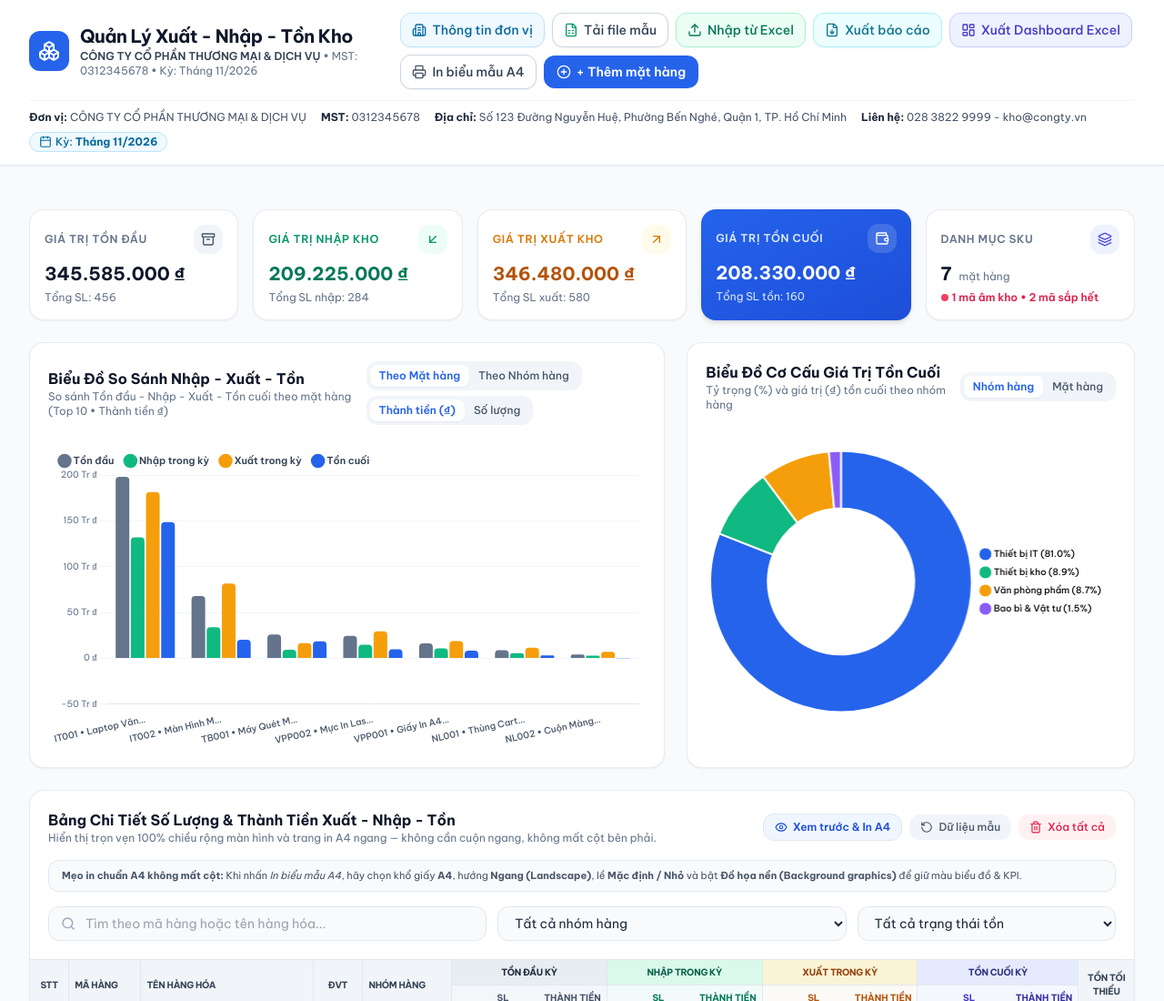
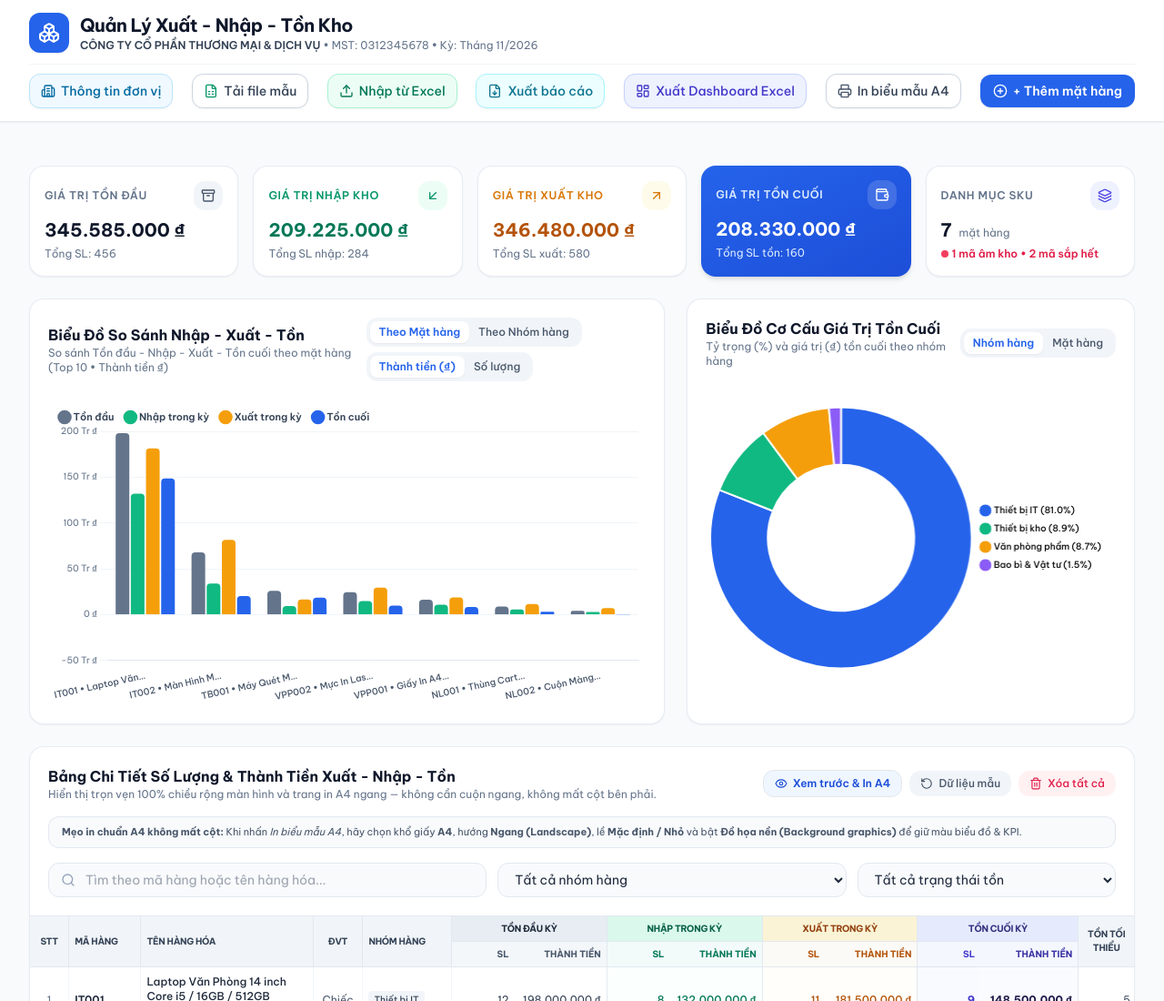
Before and after one commit to caohoailinh/nhap-xuat-ton, a plain HTML site: page index.html in a window 1280 px wide. Shown: the top 1100 px of the page at 91% size. Drawn offline with nearby package versions, Linux system fonts and the light colour scheme.

Commit message:
Refactor header structure and action buttons

```diff
--- a/index.html
+++ b/index.html
@@ -182,7 +182,11 @@
         </div>
 
         <!-- Action Toolbar -->
-                <div class="flex flex-wrap items-center gap-2">
+
+    </div>
+
+    <!-- Thanh thông tin nhanh đơn vị, MST, địa chỉ, liên hệ & kỳ báo cáo -->
+    <div id="header-company-bar" class="mt-3 pt-2.5 border-t border-slate-100 flex flex-wrap items-center justify-between gap-2 text-xs text-slate-600">
         <!-- Company Info Settings -->
         <button onclick="openCompanyModal()" class="inline-flex items-center gap-1.5 px-3 py-2 text-xs sm:text-sm font-medium text-sky-700 bg-sky-50 border border-sky-200 rounded-xl hover:bg-sky-100 active:bg-sky-200 transition shadow-sm" title="Cấu hình Tên đơn vị, MST, Địa chỉ & Kỳ báo cáo">
             <i data-lucide="building-2" class="w-4 h-4"></i>
@@ -201,6 +205,8 @@
             <span>Nhập từ Excel</span>
         </button>
 
+
+
         <!-- Export Detailed Report Excel -->
         <button type="button" onclick="exportDetailReportExcel()" class="inline-flex items-center gap-1.5 px-3 py-2 text-xs sm:text-sm font-medium text-cyan-700 bg-cyan-50 border border-cyan-200 rounded-xl hover:bg-cyan-100 active:bg-cyan-200 transition shadow-sm" title="Xuất file Excel chi tiết hàng hóa kèm dòng Tổng cộng">
             <i data-lucide="file-down" class="w-4 h-4"></i>
@@ -224,23 +230,6 @@
             <i data-lucide="plus-circle" class="w-4 h-4"></i>
             <span>+ Thêm mặt hàng</span>
         </button>
-                </div>
-            </div>
-
-            <!-- Thanh thông tin nhanh đơn vị, MST, địa chỉ, liên hệ & kỳ báo cáo -->
-            <div id="header-company-bar" class="mt-3 pt-2.5 border-t border-slate-100 flex flex-wrap items-center justify-between gap-2 text-xs text-slate-600">
-                <div class="flex flex-wrap items-center gap-x-4 gap-y-1 min-w-0">
-                    <span><strong class="text-slate-800">Đơn vị:</strong> <span id="bar-company-name">-</span></span>
-                    <span><strong class="text-slate-800">MST:</strong> <span id="bar-company-mst">-</span></span>
-                    <span><strong class="text-slate-800">Địa chỉ:</strong> <span id="bar-company-address">-</span></span>
-                    <span><strong class="text-slate-800">Liên hệ:</strong> <span id="bar-company-contact">-</span></span>
-                </div>
-                <div class="shrink-0">
-                    <span class="inline-flex items-center gap-1 px-2.5 py-0.5 rounded-full bg-sky-50 text-sky-700 border border-sky-200 font-medium">
-                        <i data-lucide="calendar" class="w-3.5 h-3.5"></i>
-                        <span>Kỳ: <strong id="bar-company-period">-</strong></span>
-                    </span>
-                </div>
     </div>
 </div>
     </header>
```
Lines whose indentation alone changed are shown as unchanged.
